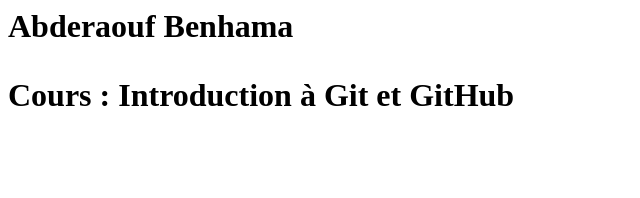
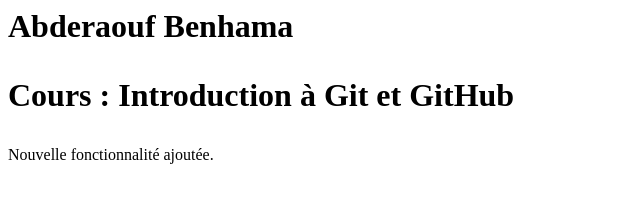
Before and after one commit to 2741090-raouf/ExamenGit, a plain HTML site: page index.html in a window 1280 px wide. Shown: the whole page, without its empty margins (0-640 px from the left). Drawn offline with Linux system fonts and the light colour scheme.

Commit message:
Ajout d'une nouvelle fonctionnalité

```diff
--- a/index.html
+++ b/index.html
@@ -5,3 +5,4 @@
 
 
 </h1>
+<p>Nouvelle fonctionnalité ajoutée.</p>
```
